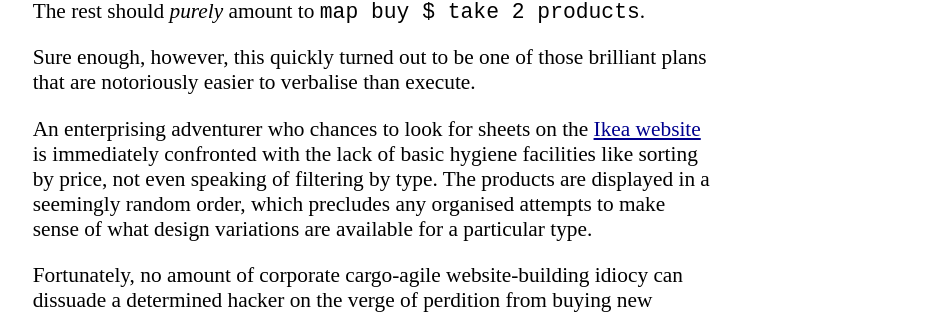
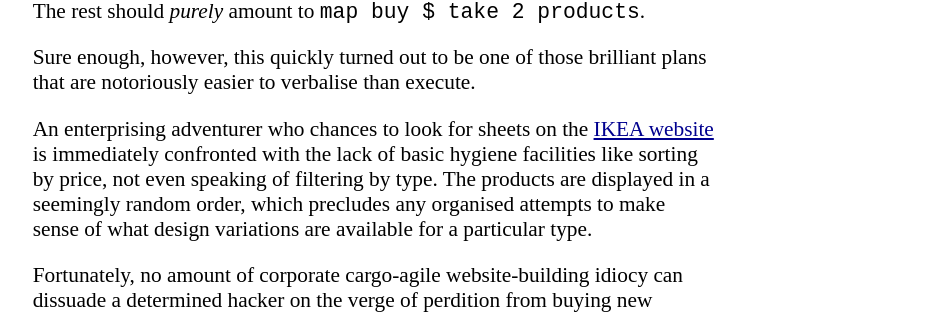
Before and after one commit to zyv/zyv.github.io, a Jekyll site: the page built from _posts/2019-07-28-xquery-saves-life-ikea.md, in a window 1280 px wide and 900 px high, scrolled down 547 px. Shown: the part 143-457 px from the top of the window, without its empty margins (266-1203 px from the left). Built offline with Jekyll 4.4.1, drawn with Linux system fonts in a browser that asks for light colours.

```diff
--- a/_posts/2019-07-28-xquery-saves-life-ikea.md
+++ b/_posts/2019-07-28-xquery-saves-life-ikea.md
@@ -22,7 +22,7 @@ The rest should _purely_ amount to `map buy $ take 2 products`.
 
 Sure enough, however, this quickly turned out to be one of those brilliant plans that are notoriously easier to verbalise than execute.
 
-An enterprising adventurer who chances to look for sheets on the [Ikea website](https://www.ikea.com/de/de/cat/bettwaesche-tl004/) is immediately confronted with the lack of basic hygiene facilities like sorting by price, not even speaking of filtering by type. The products are displayed in a seemingly random order, which precludes any organised attempts to make sense of what design variations are available for a particular type.
+An enterprising adventurer who chances to look for sheets on the [IKEA website](https://www.ikea.com/de/de/cat/bettwaesche-tl004/) is immediately confronted with the lack of basic hygiene facilities like sorting by price, not even speaking of filtering by type. The products are displayed in a seemingly random order, which precludes any organised attempts to make sense of what design variations are available for a particular type.
 
 Fortunately, no amount of corporate cargo-agile website-building idiocy can dissuade a determined hacker on the verge of perdition from buying new bedding. They must have an API, which can be queried to obtain a list of products, so that one can hack up a [JMESPath](http://jmespath.org) expression and be done with it, right?
 
```
